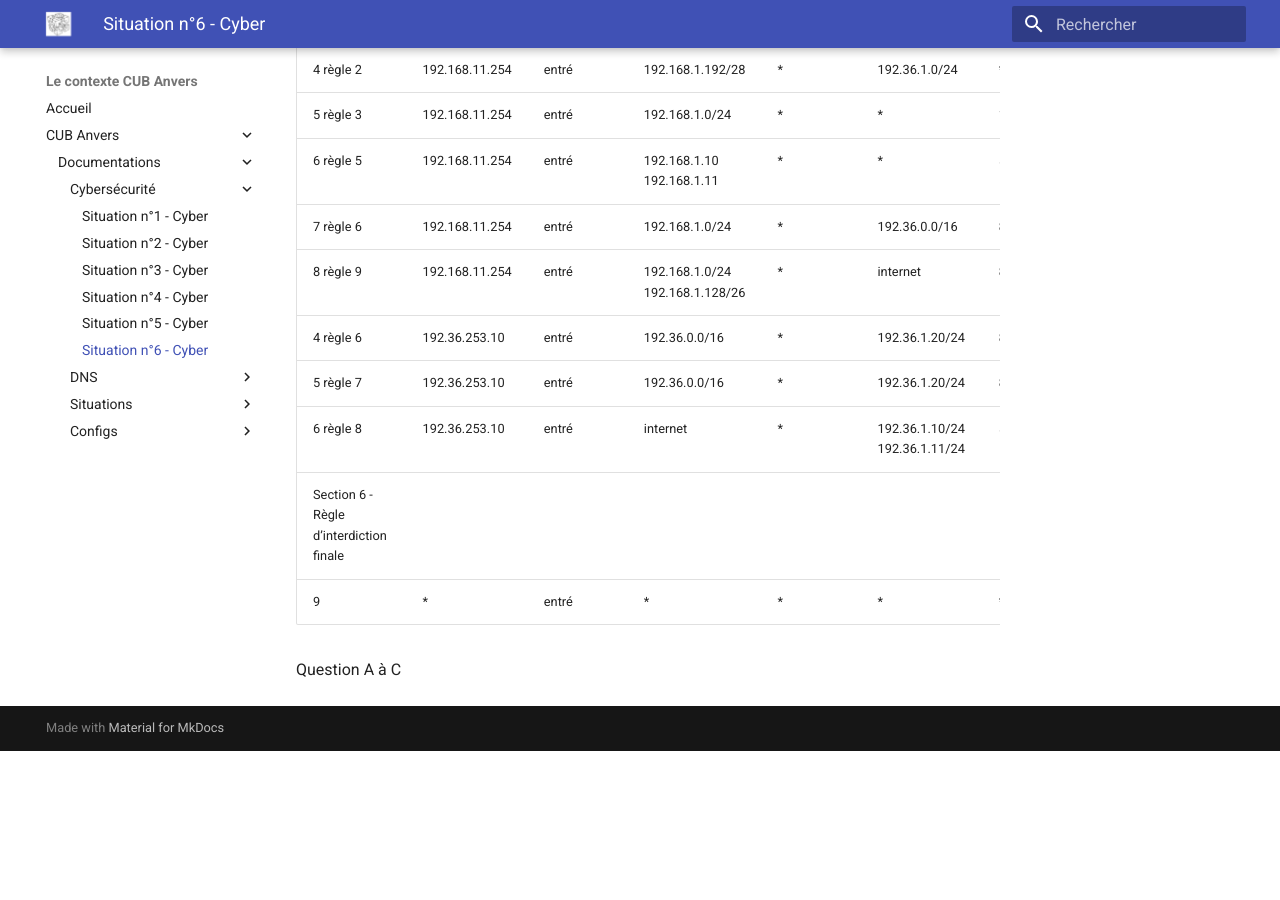
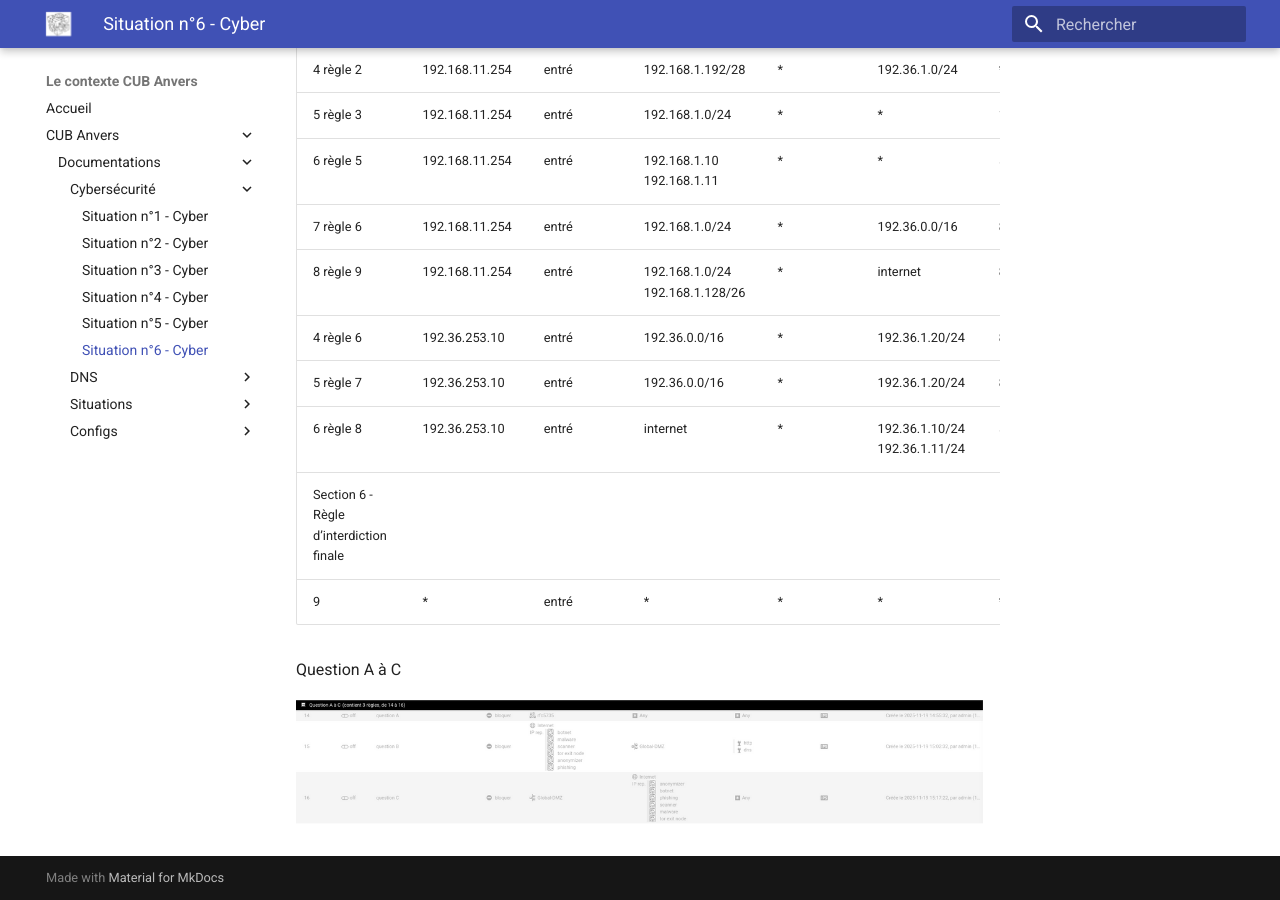
Before and after one commit to Adfiree/Anvers, an MkDocs documentation site: the page built from docs/documentations/Cybersécurité/Situation n°6 Cyber.md, in a window 1280 px wide and 900 px high, scrolled down 1321 px. Built offline with MkDocs 1.6.1 and Material for MkDocs 9.7.7, drawn with Linux system fonts in a browser that asks for light colours; before the commit the page ends 2072 px from its top, so only the background shows below that.

Commit message:
situation 6 ajout d'image

```diff
--- a/docs/documentations/Cybersécurité/Situation n°6 Cyber.md
+++ b/docs/documentations/Cybersécurité/Situation n°6 Cyber.md
@@ -30,3 +30,5 @@
 | 9 | \* | entré | \* | \* | \* | \* | \* | nouvelle | Bloquer |
 
 Question A à C
+
+![S6-1](../../media/Cybersécurité/S6-1.png)
```
Also changed, not shown: docs/media/Cybersécurité/S6-1.png (added).
